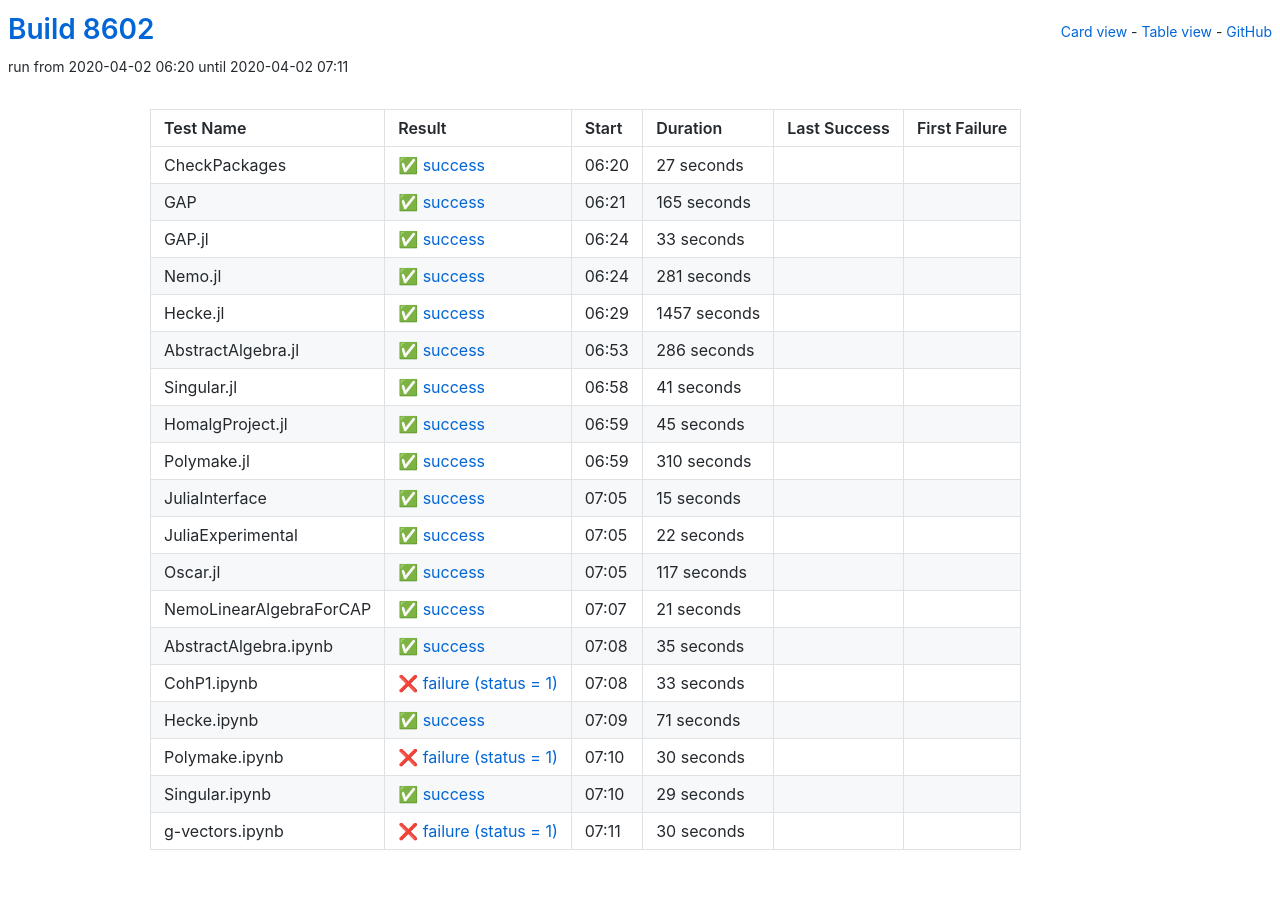
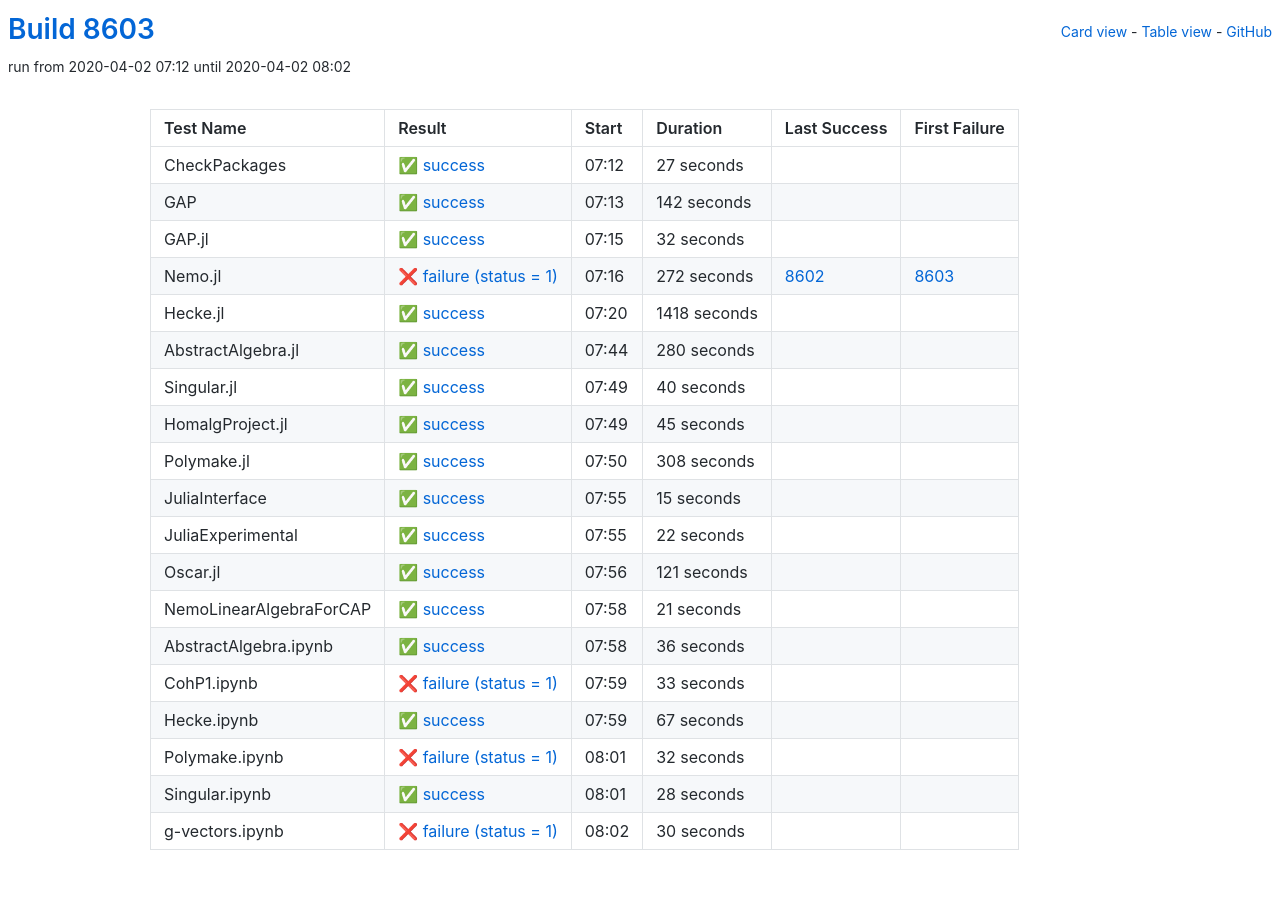
Before and after one commit to oscar-system/oscar-ci-status, a Jekyll site: the page built from table.html, in a window 1280 px wide. Built offline with Jekyll 4.4.1, drawn with Linux system fonts in a browser that asks for light colours.

Commit message:
Build 8603

```diff
--- a/_data/ci.yml
+++ b/_data/ci.yml
@@ -1,5 +1,5 @@
-build: 8602
-build_url: https://oscarci.mathematik.uni-kl.de/job/oscar/8602/
+build: 8603
+build_url: https://oscarci.mathematik.uni-kl.de/job/oscar/8603/
 job: oscar
 tests:
 - duration: 27
@@ -8,75 +8,75 @@
   first_failure_url: null
   last_success: false
   last_success_url: null
-  log: https://oscarci.mathematik.uni-kl.de/job/oscar/8602/artifact/logs/build-8602/CheckPackages.log
+  log: https://oscarci.mathematik.uni-kl.de/job/oscar/8603/artifact/logs/build-8603/CheckPackages.log
   name: CheckPackages
-  start: 2020-04-02 06:20
+  start: 2020-04-02 07:12
   status: success
   success: true
-- duration: 165
+- duration: 142
   exitcode: 0
   first_failure: false
   first_failure_url: null
   last_success: false
   last_success_url: null
-  log: https://oscarci.mathematik.uni-kl.de/job/oscar/8602/artifact/logs/build-8602/GAP.log
+  log: https://oscarci.mathematik.uni-kl.de/job/oscar/8603/artifact/logs/build-8603/GAP.log
   name: GAP
-  start: 2020-04-02 06:21
+  start: 2020-04-02 07:13
   status: success
   success: true
-- duration: 33
+- duration: 32
   exitcode: 0
   first_failure: false
   first_failure_url: null
   last_success: false
   last_success_url: null
-  log: https://oscarci.mathematik.uni-kl.de/job/oscar/8602/artifact/logs/build-8602/GAP.jl.log
+  log: https://oscarci.mathematik.uni-kl.de/job/oscar/8603/artifact/logs/build-8603/GAP.jl.log
   name: GAP.jl
-  start: 2020-04-02 06:24
+  start: 2020-04-02 07:15
   status: success
   success: true
-- duration: 281
+- duration: 272
+  exitcode: 1
+  first_failure: 8603
+  first_failure_url: https://oscarci.mathematik.uni-kl.de/job/oscar/8603/
+  last_success: 8602
+  last_success_url: https://oscarci.mathematik.uni-kl.de/job/oscar/8602/
+  log: https://oscarci.mathematik.uni-kl.de/job/oscar/8603/artifact/logs/build-8603/Nemo.jl.log
+  name: Nemo.jl
+  start: 2020-04-02 07:16
+  status: failure
+  success: false
+- duration: 1418
   exitcode: 0
   first_failure: false
   first_failure_url: null
   last_success: false
   last_success_url: null
-  log: https://oscarci.mathematik.uni-kl.de/job/oscar/8602/artifact/logs/build-8602/Nemo.jl.log
-  name: Nemo.jl
-  start: 2020-04-02 06:24
+  log: https://oscarci.mathematik.uni-kl.de/job/oscar/8603/artifact/logs/build-8603/Hecke.jl.log
+  name: Hecke.jl
+  start: 2020-04-02 07:20
   status: success
   success: true
-- duration: 1457
+- duration: 280
   exitcode: 0
   first_failure: false
   first_failure_url: null
   last_success: false
   last_success_url: null
-  log: https://oscarci.mathematik.uni-kl.de/job/oscar/8602/artifact/logs/build-8602/Hecke.jl.log
-  name: Hecke.jl
-  start: 2020-04-02 06:29
+  log: https://oscarci.mathematik.uni-kl.de/job/oscar/8603/artifact/logs/build-8603/AbstractAlgebra.jl.log
+  name: AbstractAlgebra.jl
+  start: 2020-04-02 07:44
   status: success
   success: true
-- duration: 286
+- duration: 40
   exitcode: 0
   first_failure: false
   first_failure_url: null
   last_success: false
   last_success_url: null
-  log: https://oscarci.mathematik.uni-kl.de/job/oscar/8602/artifact/logs/build-8602/AbstractAlgebra.jl.log
-  name: AbstractAlgebra.jl
-  start: 2020-04-02 06:53
-  status: success
-  success: true
-- duration: 41
-  exitcode: 0
-  first_failure: false
-  first_failure_url: null
-  last_success: false
-  last_success_url: null
-  log: https://oscarci.mathematik.uni-kl.de/job/oscar/8602/artifact/logs/build-8602/Singular.jl.log
+  log: https://oscarci.mathematik.uni-kl.de/job/oscar/8603/artifact/logs/build-8603/Singular.jl.log
   name: Singular.jl
-  start: 2020-04-02 06:58
+  start: 2020-04-02 07:49
   status: success
   success: true
 - duration: 45
@@ -85,20 +85,20 @@
   first_failure_url: null
   last_success: false
   last_success_url: null
-  log: https://oscarci.mathematik.uni-kl.de/job/oscar/8602/artifact/logs/build-8602/HomalgProject.jl.log
+  log: https://oscarci.mathematik.uni-kl.de/job/oscar/8603/artifact/logs/build-8603/HomalgProject.jl.log
   name: HomalgProject.jl
-  start: 2020-04-02 06:59
+  start: 2020-04-02 07:49
   status: success
   success: true
-- duration: 310
+- duration: 308
   exitcode: 0
   first_failure: false
   first_failure_url: null
   last_success: false
   last_success_url: null
-  log: https://oscarci.mathematik.uni-kl.de/job/oscar/8602/artifact/logs/build-8602/Polymake.jl.log
+  log: https://oscarci.mathematik.uni-kl.de/job/oscar/8603/artifact/logs/build-8603/Polymake.jl.log
   name: Polymake.jl
-  start: 2020-04-02 06:59
+  start: 2020-04-02 07:50
   status: success
   success: true
 - duration: 15
@@ -107,9 +107,9 @@
   first_failure_url: null
   last_success: false
   last_success_url: null
-  log: https://oscarci.mathematik.uni-kl.de/job/oscar/8602/artifact/logs/build-8602/JuliaInterface.log
+  log: https://oscarci.mathematik.uni-kl.de/job/oscar/8603/artifact/logs/build-8603/JuliaInterface.log
   name: JuliaInterface
-  start: 2020-04-02 07:05
+  start: 2020-04-02 07:55
   status: success
   success: true
 - duration: 22
@@ -118,20 +118,20 @@
   first_failure_url: null
   last_success: false
   last_success_url: null
-  log: https://oscarci.mathematik.uni-kl.de/job/oscar/8602/artifact/logs/build-8602/JuliaExperimental.log
+  log: https://oscarci.mathematik.uni-kl.de/job/oscar/8603/artifact/logs/build-8603/JuliaExperimental.log
   name: JuliaExperimental
-  start: 2020-04-02 07:05
+  start: 2020-04-02 07:55
   status: success
   success: true
-- duration: 117
+- duration: 121
   exitcode: 0
   first_failure: false
   first_failure_url: null
   last_success: false
   last_success_url: null
-  log: https://oscarci.mathematik.uni-kl.de/job/oscar/8602/artifact/logs/build-8602/Oscar.jl.log
+  log: https://oscarci.mathematik.uni-kl.de/job/oscar/8603/artifact/logs/build-8603/Oscar.jl.log
   name: Oscar.jl
-  start: 2020-04-02 07:05
+  start: 2020-04-02 07:56
   status: success
   success: true
 - duration: 21
@@ -140,20 +140,20 @@
   first_failure_url: null
   last_success: false
   last_success_url: null
-  log: https://oscarci.mathematik.uni-kl.de/job/oscar/8602/artifact/logs/build-8602/NemoLinearAlgebraForCAP.log
+  log: https://oscarci.mathematik.uni-kl.de/job/oscar/8603/artifact/logs/build-8603/NemoLinearAlgebraForCAP.log
   name: NemoLinearAlgebraForCAP
-  start: 2020-04-02 07:07
+  start: 2020-04-02 07:58
   status: success
   success: true
-- duration: 35
+- duration: 36
   exitcode: 0
   first_failure: false
   first_failure_url: null
   last_success: false
   last_success_url: null
-  log: https://oscarci.mathematik.uni-kl.de/job/oscar/8602/artifact/logs/build-8602/AbstractAlgebra.ipynb.log
+  log: https://oscarci.mathematik.uni-kl.de/job/oscar/8603/artifact/logs/build-8603/AbstractAlgebra.ipynb.log
   name: AbstractAlgebra.ipynb
-  start: 2020-04-02 07:08
+  start: 2020-04-02 07:58
   status: success
   success: true
 - duration: 33
@@ -162,20 +162,42 @@
   first_failure_url: null
   last_success: false
   last_success_url: null
-  log: https://oscarci.mathematik.uni-kl.de/job/oscar/8602/artifact/logs/build-8602/CohP1.ipynb.log
+  log: https://oscarci.mathematik.uni-kl.de/job/oscar/8603/artifact/logs/build-8603/CohP1.ipynb.log
   name: CohP1.ipynb
-  start: 2020-04-02 07:08
+  start: 2020-04-02 07:59
   status: failure
   success: false
-- duration: 71
+- duration: 67
   exitcode: 0
   first_failure: false
   first_failure_url: null
   last_success: false
   last_success_url: null
-  log: https://oscarci.mathematik.uni-kl.de/job/oscar/8602/artifact/logs/build-8602/Hecke.ipynb.log
+  log: https://oscarci.mathematik.uni-kl.de/job/oscar/8603/artifact/logs/build-8603/Hecke.ipynb.log
   name: Hecke.ipynb
-  start: 2020-04-02 07:09
+  start: 2020-04-02 07:59
+  status: success
+  success: true
+- duration: 32
+  exitcode: 1
+  first_failure: false
+  first_failure_url: null
+  last_success: false
+  last_success_url: null
+  log: https://oscarci.mathematik.uni-kl.de/job/oscar/8603/artifact/logs/build-8603/Polymake.ipynb.log
+  name: Polymake.ipynb
+  start: 2020-04-02 08:01
+  status: failure
+  success: false
+- duration: 28
+  exitcode: 0
+  first_failure: false
+  first_failure_url: null
+  last_success: false
+  last_success_url: null
+  log: https://oscarci.mathematik.uni-kl.de/job/oscar/8603/artifact/logs/build-8603/Singular.ipynb.log
+  name: Singular.ipynb
+  start: 2020-04-02 08:01
   status: success
   success: true
 - duration: 30
@@ -184,30 +206,8 @@
   first_failure_url: null
   last_success: false
   last_success_url: null
-  log: https://oscarci.mathematik.uni-kl.de/job/oscar/8602/artifact/logs/build-8602/Polymake.ipynb.log
-  name: Polymake.ipynb
-  start: 2020-04-02 07:10
+  log: https://oscarci.mathematik.uni-kl.de/job/oscar/8603/artifact/logs/build-8603/g-vectors.ipynb.log
+  name: g-vectors.ipynb
+  start: 2020-04-02 08:02
   status: failure
   success: false
-- duration: 29
-  exitcode: 0
-  first_failure: false
-  first_failure_url: null
-  last_success: false
-  last_success_url: null
-  log: https://oscarci.mathematik.uni-kl.de/job/oscar/8602/artifact/logs/build-8602/Singular.ipynb.log
-  name: Singular.ipynb
-  start: 2020-04-02 07:10
-  status: success
-  success: true
-- duration: 30
-  exitcode: 1
-  first_failure: false
-  first_failure_url: null
-  last_success: false
-  last_success_url: null
-  log: https://oscarci.mathematik.uni-kl.de/job/oscar/8602/artifact/logs/build-8602/g-vectors.ipynb.log
-  name: g-vectors.ipynb
-  start: 2020-04-02 07:11
-  status: failure
-  success: false
```
Also changed, not shown: README.md.
